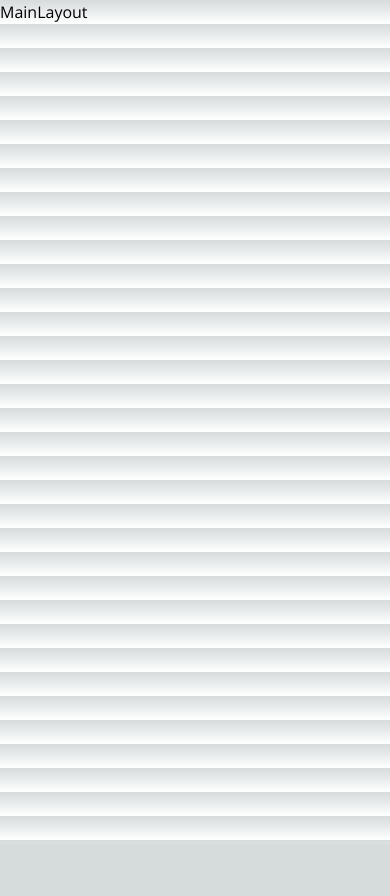
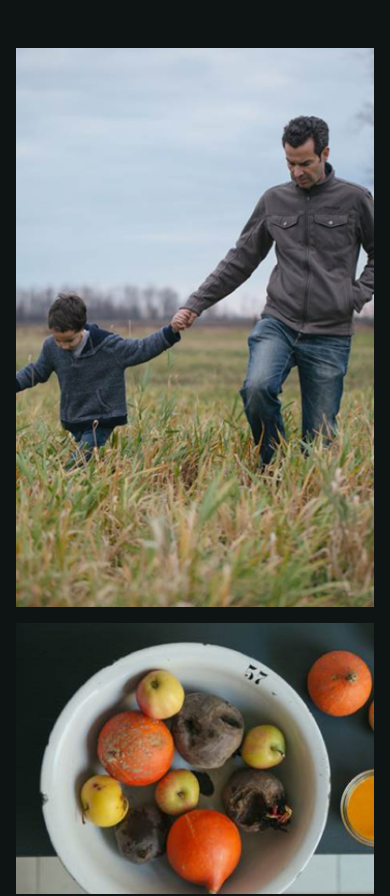
Before and after one commit to dianallona/orchard-fed-test, a Next.js app: page / in a window 390 px wide. Shown: the top 896 px of the page. Before the commit the page ends 844 px from the top, so only its background shows below. Built offline with nearby package versions, Linux system fonts and the light colour scheme.

Commit message:
UI: Create mobile design for component-01

```diff
--- a/src/app/page.js
+++ b/src/app/page.js
@@ -1,3 +1,9 @@
+import ComponentO1 from "@/components/component-01";
+
 export default function Home() {
-  return <></>;
+  return (
+    <>
+      <ComponentO1 />
+    </>
+  );
 }
--- /dev/null
+++ b/src/components/component-01/index.jsx
@@ -0,0 +1,59 @@
+import { default as CommonImage } from "../ui/common-image";
+
+const images = [
+  {
+    defaultImage: "Image-01@2x.jpg",
+    smallScreenImage: "Image-01.jpg",
+  },
+  {
+    defaultImage: "Image-02@2x.jpg",
+    smallScreenImage: "Image-02.jpg",
+  },
+  {
+    defaultImage: "Image-03@2x.jpg",
+    smallScreenImage: "Image-03.jpg",
+  },
+];
+
+const ComponentO1 = () => {
+  const getImageList = () => {
+    return images.map((values, index) => (
+      <CommonImage
+        key={`component-01_${values.defaultImage}_${index}`}
+        folderName="component-01"
+        {...values}
+      />
+    ));
+  };
+
+  return (
+    <section className="grid gap-14">
+      <div className="grid gap-4">{getImageList()}</div>
+      <div className="grid gap-14">
+        <div className="grid gap-10">
+          <h1 className="text-xl font-light underline underline-offset-[16px]">
+            ANSWER YOUR BODY&apos;S NEEDS
+          </h1>
+          <p className="text-base font-light ">
+            The way ingredients are sourced affects the way we nourish our
+            bodies. Author Mark Schatzer believes our body naturally devolops an
+            appetite for the foods and nutrients it needs to be healthy, but
+            that artificial flavourings are getting in the way. This can be
+            reversed by focusing on high-quality ingredients and being mindful
+            as your appetite guides you to consume according to your body&apos;s
+            needs.
+          </p>
+        </div>
+        <div className="grid gap-4">
+          <h2 className="text-alert font-medium text-base">BE MINDFUL</h2>
+          <p className="text-base font-semibold">
+            Sourcing local or organic food is a good way to start being more
+            mindful about what you&apos;re cooking and eating
+          </p>
+        </div>
+      </div>
+    </section>
+  );
+};
+
+export default ComponentO1;
--- a/src/components/layout/main-layout.jsx
+++ b/src/components/layout/main-layout.jsx
@@ -1,5 +1,5 @@
-const MainLayout = () => {
-  return <main>MainLayout</main>;
+const MainLayout = ({ children }) => {
+  return <main className="bg-primary px-4 py-12">{children}</main>;
 };
 
 export default MainLayout;
--- /dev/null
+++ b/src/components/ui/common-image/index.jsx
@@ -0,0 +1,24 @@
+import Image from "next/image";
+import { memo } from "react";
+
+const CommonImage = (props) => {
+  const { folderName, defaultImage, smallScreenImage } = props;
+
+  return (
+    <picture>
+      <source
+        media="(max-width: 320px)"
+        srcSet={`/assets/${folderName}/${smallScreenImage}`}
+      />
+      <Image
+        src={`/assets/${folderName}/${defaultImage}`}
+        alt={`${folderName}-${defaultImage}`}
+        layout="responsive"
+        width={500}
+        height={300}
+      />
+    </picture>
+  );
+};
+
+export default memo(CommonImage);
--- a/tailwind.config.js
+++ b/tailwind.config.js
@@ -7,11 +7,7 @@ module.exports = {
   ],
   theme: {
     extend: {
-      backgroundImage: {
-        "gradient-radial": "radial-gradient(var(--tw-gradient-stops))",
-        "gradient-conic":
-          "conic-gradient(from 180deg at 50% 50%, var(--tw-gradient-stops))",
-      },
+      colors: { primary: "#0e1414", alert: "#cf1330" },
     },
   },
   plugins: [],
```
